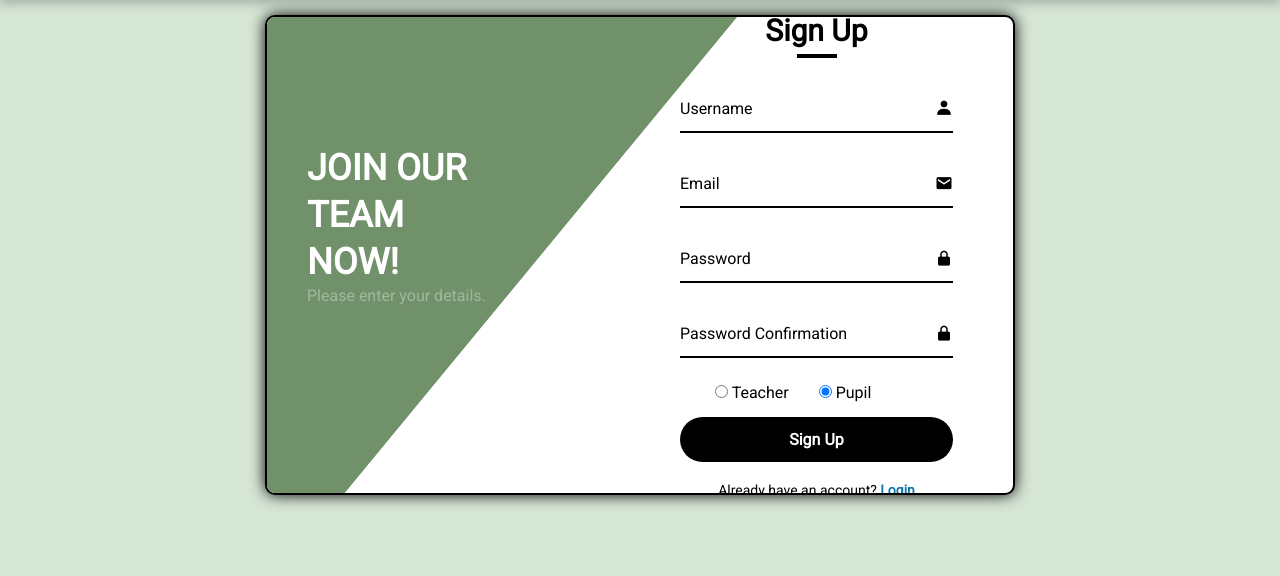
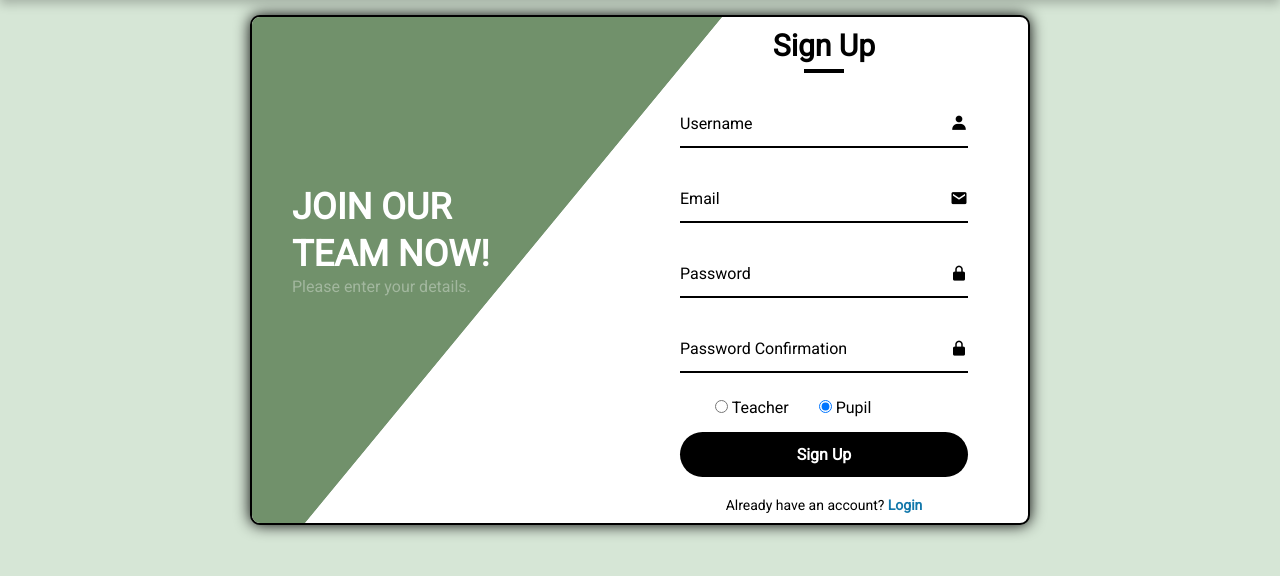
Before and after one commit to Egor1586/Web-application-Science-and-entertainment-quiz, a Python web app: template sign_up/templates/sign_up.html in a window 1280 px wide. Shown: the part 60-636 px from the top of the page. Run offline with Jinja, Linux system fonts and the light colour scheme; the template is opened without the code that fills it, so the values that code supplies are empty.

Commit message:
Customizing the layout and sign_up.css file

```diff
--- a/sign_up/static/css/sign_up.css
+++ b/sign_up/static/css/sign_up.css
@@ -15,8 +15,10 @@ body{
 
 .wrapper{
     position: relative;
-    width: 750px;
-    height: 480px;
+    width: 780px;
+    height: 510px;
+    /* width: 750px;
+    height: 480px; */
     background: white;
     border: 2px solid black;
     border-radius: 10px;
```
